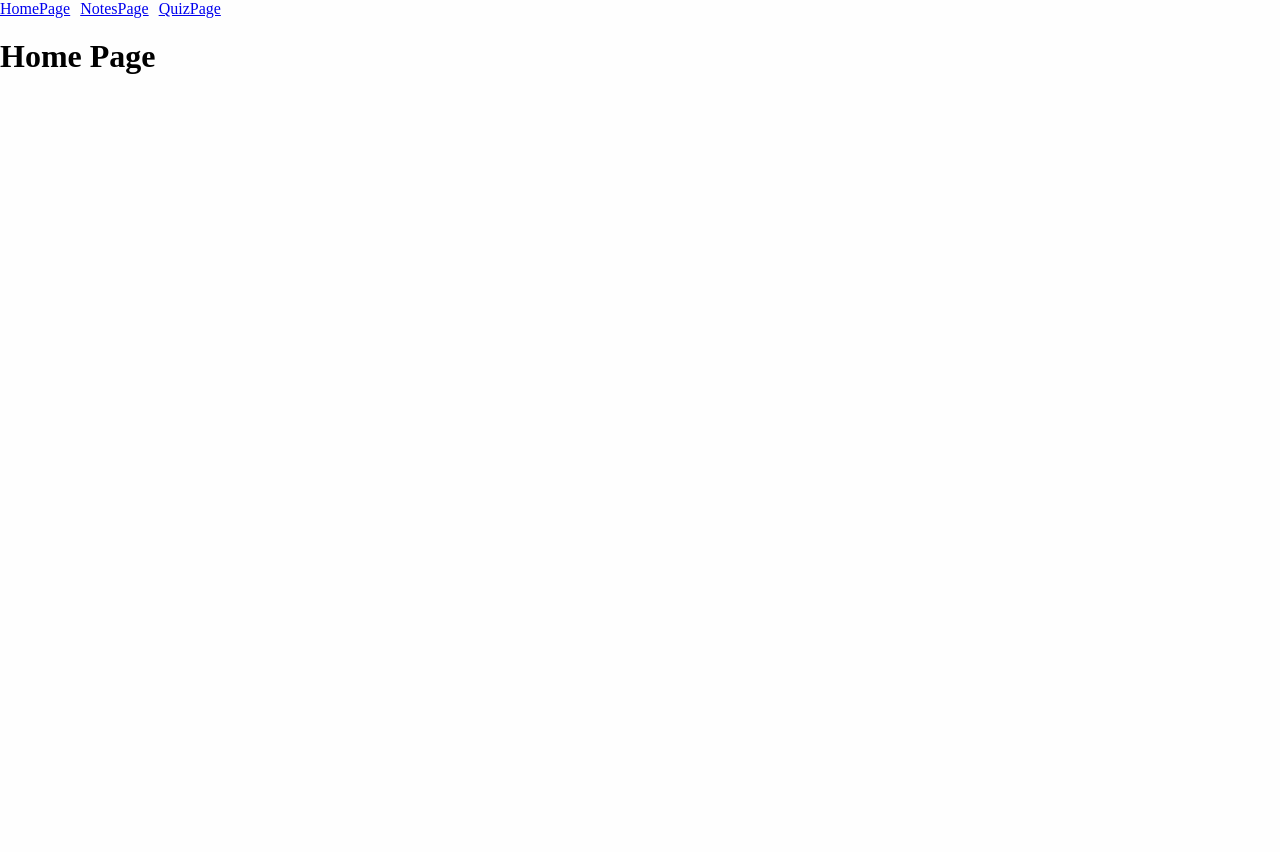
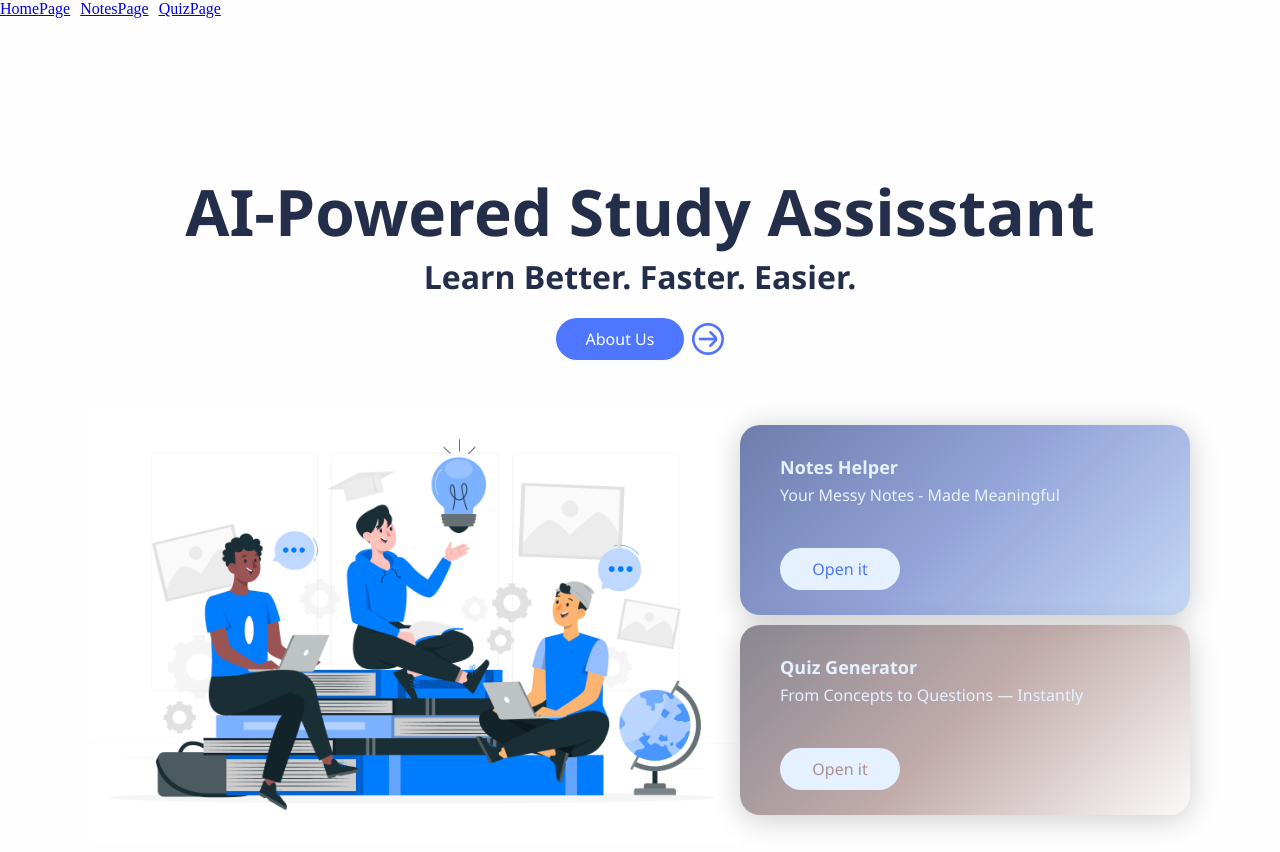
Before and after one commit to Ersatz-xD/Padhlo-ai, a React (Vite) app in the folder client/: page / in a window 1280 px wide. Before the commit the page ends 800 px from the top, so only its background shows below. Built offline with nearby package versions, Linux system fonts and the light colour scheme.

Commit message:
Basic Home Page Done

```diff
--- a/client/src/pages/HomePage.jsx
+++ b/client/src/pages/HomePage.jsx
@@ -1,4 +1,51 @@
+import React from "react";
+import "./homepage.css";
+import arrowIcon from "../assets/arrow-circle-right.png";
+import studyGroup from "../assets/35020245_8262271.jpg";
+
 const HomePage = () => {
-    return <h1>Home Page</h1>
-  }
-  export default HomePage
+  return (
+    <div className="main-heading">
+      <h1 className="text">AI-Powered Study Assisstant</h1>
+      <h4 className="text">Learn Better. Faster. Easier.</h4>
+
+      <div className="go-to-about">
+        <span className="about-btn">About Us</span>
+        <button className="arrow-btn">
+        <img src={arrowIcon} alt="arrow icon" />
+        </button>
+      </div>
+
+      <div className="lower-part">
+        <div className="study-image">
+        <img
+          className="study-group"
+          src={studyGroup}
+          alt="vector-study-group"
+        />
+        </div>
+
+        <div className="right-lower">
+          <div className="go-to-notes">
+            <h4 className="light-text">Notes Helper</h4>
+            <p className="lighter-text">Your Messy Notes - Made Meaningful</p>
+            <div className="go-to-div">
+            <button className="go-to-btn-notes">Open it</button>
+            </div>
+
+          </div>
+
+          <div className="go-to-quiz">
+            <h4 className="light-text">Quiz Generator</h4>
+            <p className="lighter-text">From Concepts to Questions — Instantly</p>
+            <div className="go-to-div">
+            <button className="go-to-btn-quiz">Open it</button>
+            </div>
+          </div>
+
+        </div>
+      </div>
+    </div>
+  );
+};
+export default HomePage;
```
